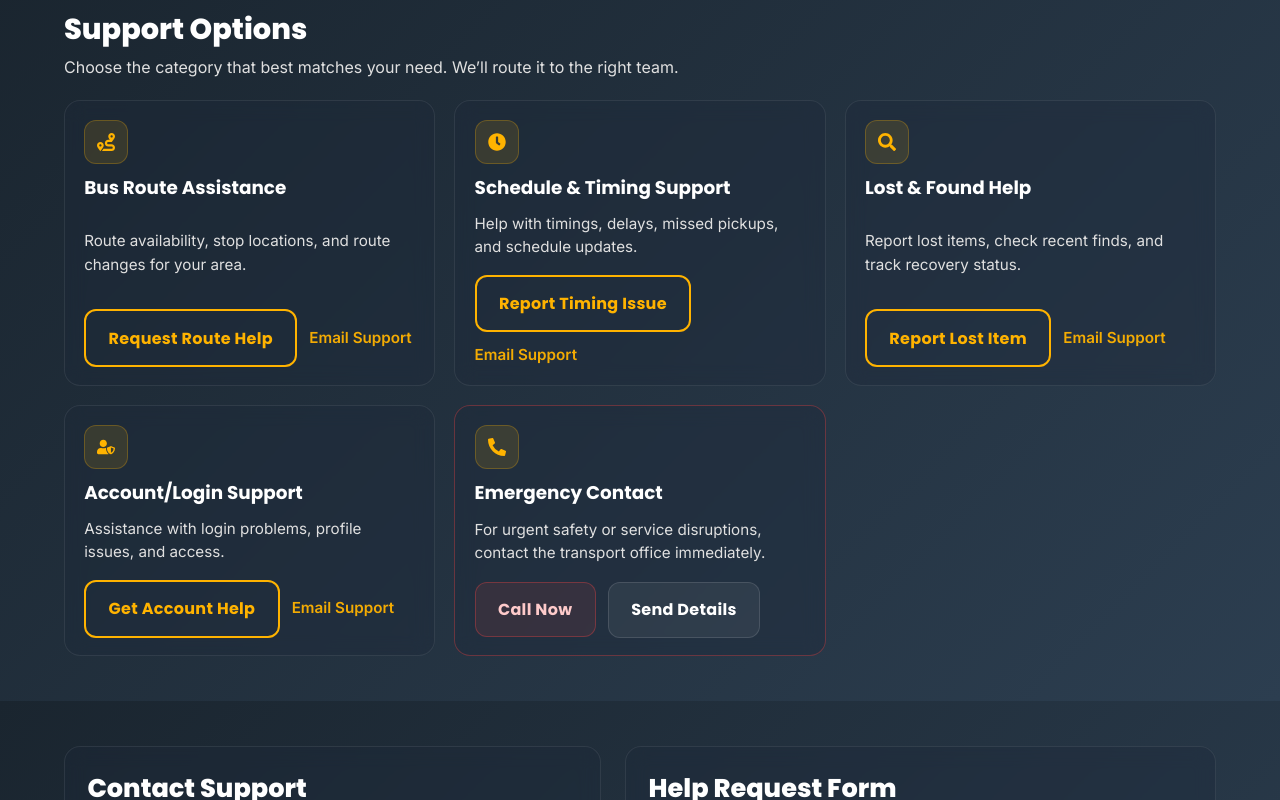
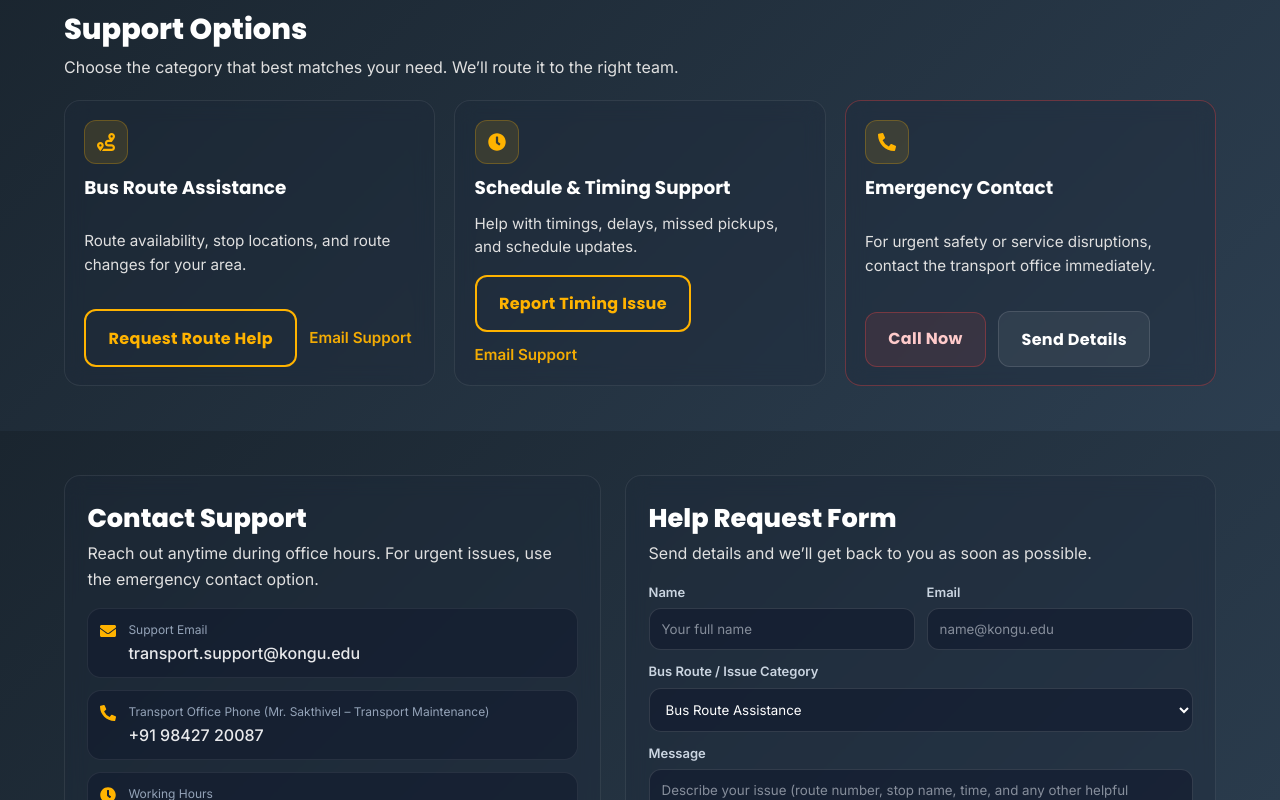
Before and after one commit to Jeevashre12/Transport_Management, a React (Vite) app in the folder frontend/: page /support in a window 1280 px wide. Shown: the part 520-1320 px from the top of the page. Built offline with nearby package versions, Linux system fonts and the light colour scheme.

Commit message:
Update Support.jsx

```diff
--- a/frontend/src/pages/transportOffice/Support.jsx
+++ b/frontend/src/pages/transportOffice/Support.jsx
@@ -1,6 +1,6 @@
 import React, { useEffect, useMemo, useState } from 'react'
 import { useNavigate } from 'react-router-dom'
-import { FaClock, FaEnvelope, FaPhoneAlt, FaRoute, FaSearch, FaUserShield } from 'react-icons/fa'
+import { FaClock, FaEnvelope, FaPhoneAlt, FaRoute } from 'react-icons/fa'
 import homeLogo from '../../assets/klogo.png'
 import '../../styles/Home.css'
 import './Support.css'
@@ -19,8 +19,8 @@ export default function Support() {
   })
   const [submitted, setSubmitted] = useState(false)
 
-  const supportEmail = 'transport.support@campus.edu'
-  const supportPhone = '+1 (555) 014-2210'
+  const supportEmail = 'transport.support@kongu.edu'
+  const supportPhone = '+91 98427 20087'
   const officeHours = 'Mon–Sat, 8:00 AM – 6:00 PM'
 
   useEffect(() => {
@@ -58,20 +58,6 @@ export default function Support() {
         icon: <FaClock />,
         actionLabel: 'Report Timing Issue',
         category: 'Schedule & Timing Support',
-      },
-      {
-        title: 'Lost & Found Help',
-        description: 'Report lost items, check recent finds, and track recovery status.',
-        icon: <FaSearch />,
-        actionLabel: 'Report Lost Item',
-        category: 'Lost & Found Help',
-      },
-      {
-        title: 'Account/Login Support',
-        description: 'Assistance with login problems, profile issues, and access.',
-        icon: <FaUserShield />,
-        actionLabel: 'Get Account Help',
-        category: 'Account/Login Support',
       },
       {
         title: 'Emergency Contact',
@@ -303,7 +289,7 @@ export default function Support() {
                 <div className="support-contact-row">
                   <FaPhoneAlt />
                   <div>
-                    <p className="support-contact-label">Transport Office Phone</p>
+                    <p className="support-contact-label">Transport Office Phone (Mr. Sakthivel – Transport Maintenance)</p>
                     <a className="support-contact-value" href={`tel:${supportPhone.replace(/[^+\d]/g, '')}`}>
                       {supportPhone}
                     </a>
@@ -347,7 +333,7 @@ export default function Support() {
                     <input
                       id="support-email"
                       type="email"
-                      placeholder="name@college.edu"
+                      placeholder="name@kongu.edu"
                       value={formData.email}
                       onChange={(e) => setFormData((p) => ({ ...p, email: e.target.value }))}
                       required
@@ -364,8 +350,6 @@ export default function Support() {
                   >
                     <option>Bus Route Assistance</option>
                     <option>Schedule & Timing Support</option>
-                    <option>Lost & Found Help</option>
-                    <option>Account/Login Support</option>
                     <option>Emergency Contact</option>
                   </select>
                 </div>
```
